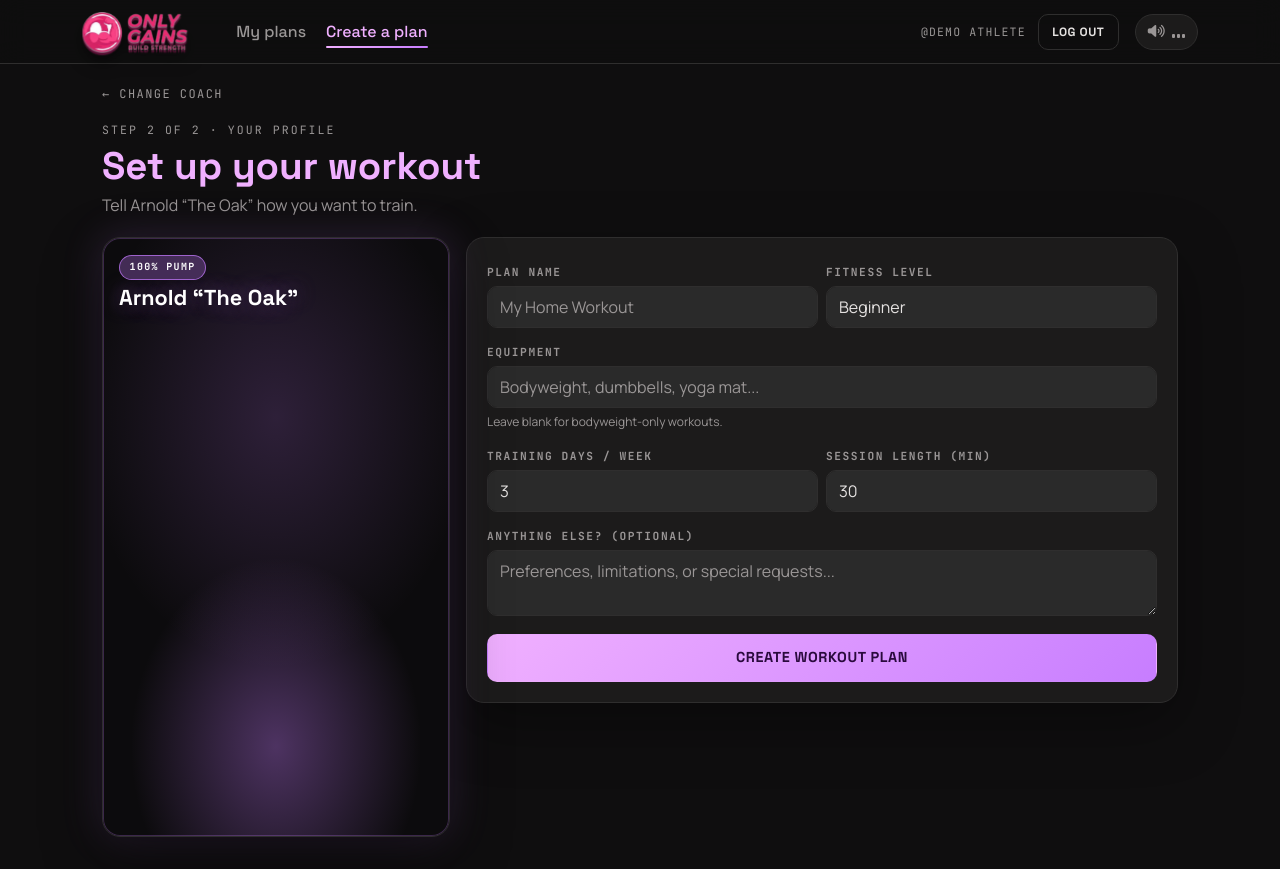
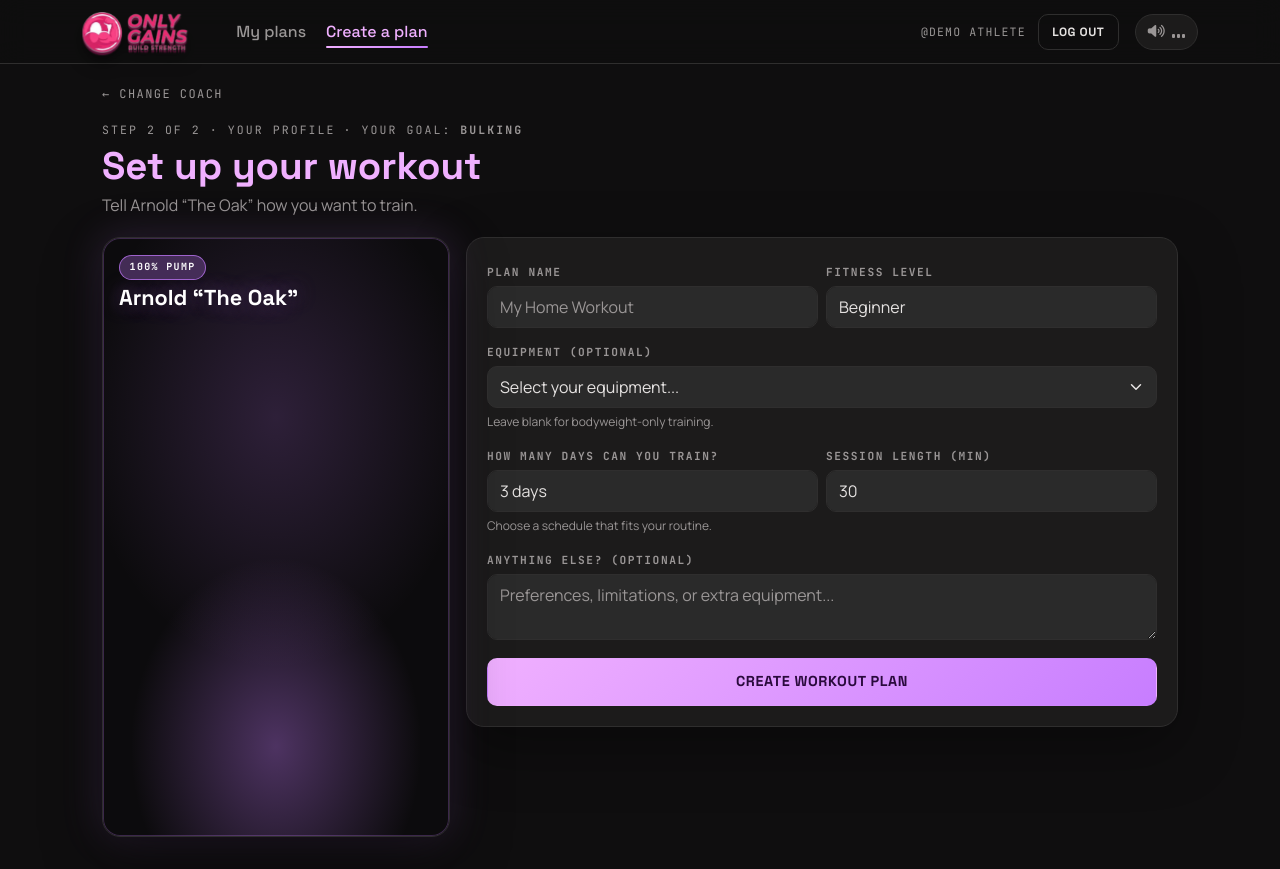
Before and after one commit to LZCR-JP/only_gains, a Rails app: page /workout_plans/new?mentor_id=1 in a window 1280 px wide. Run offline with Rails 7, Linux system fonts and the light colour scheme; a user stored in the database is signed in; data comes from the database, SQL or seed files in the repository; style sheets or scripts are compiled from the project's sources; parts of the project's set-up code (start-up, migrations or seed data) failed here and were passed over; some libraries are stand-ins or nearby versions.

Commit message:
improved the form

```diff
--- a/app/assets/stylesheets/components/_gainforge.scss
+++ b/app/assets/stylesheets/components/_gainforge.scss
@@ -472,3 +472,15 @@ body {
   width: 100%;
   max-width: 420px;
 }
+
+.gf-step-row {
+  display: flex;
+  flex-wrap: wrap;
+  align-items: center;
+  gap: .75rem 1rem;
+  margin-bottom: 1.5rem;
+}
+
+.gf-step-label {
+  margin: 0;
+}
--- a/app/controllers/workout_plans_controller.rb
+++ b/app/controllers/workout_plans_controller.rb
@@ -16,7 +16,8 @@ class WorkoutPlansController < ApplicationController
       fitness_level: "beginner", training_days: 3, duration_minutes: 30
     )
 
-    if params[:mentor_id].present?
+    return unless params[:mentor_id].present?
+
     @selected_mentor = @mentors.find_by(id: params[:mentor_id])
     unless @selected_mentor
       redirect_to new_workout_plan_path, alert: "Please choose an available coach."
@@ -26,7 +27,6 @@ class WorkoutPlansController < ApplicationController
     @workout_plan.mentor = @selected_mentor
     @workout_plan.goal = @selected_mentor.training_goal
     render :profile
-    end
   end
 
   def create
@@ -52,10 +52,10 @@ class WorkoutPlansController < ApplicationController
 
   def edit
     # A coach picked from the mentor page is only previewed until Save.
-    if params[:mentor_id].present?
+    return unless params[:mentor_id].present?
+
     mentor = @mentors.find_by(id: params[:mentor_id])
     @workout_plan.mentor = mentor if mentor
-    end
   end
 
   def update
@@ -110,6 +110,8 @@ class WorkoutPlansController < ApplicationController
   end
 
   def profile_params
-    params.require(:workout_plan).permit(*WorkoutPlan::PROFILE_FIELDS)
+    params.require(:workout_plan).permit(:title, :fitness_level, :training_days,
+                                         :duration_minutes, :description,
+                                         :mentor_id, equipment_list: [])
   end
 end
--- /dev/null
+++ b/app/javascript/controllers/equipment_picker_controller.js
@@ -0,0 +1,42 @@
+import { Controller } from "@hotwired/stimulus"
+
+export default class extends Controller {
+  static targets = ["panel", "summary"]
+
+  connect() {
+    this.closeOnOutsideClick = (event) => {
+      if (!this.element.contains(event.target)) this.close()
+    }
+    document.addEventListener("click", this.closeOnOutsideClick)
+    this.update()
+  }
+
+  disconnect() {
+    document.removeEventListener("click", this.closeOnOutsideClick)
+  }
+
+  toggle() {
+    this.panelTarget.hidden = !this.panelTarget.hidden
+  }
+
+  close() {
+    this.panelTarget.hidden = true
+  }
+
+  update() {
+    const checked = this.element.querySelectorAll("input[type=checkbox]:checked")
+    this.summaryTarget.replaceChildren()
+
+    if (checked.length === 0) {
+      this.summaryTarget.textContent = "Select your equipment..."
+      return
+    }
+
+    checked.forEach((box) => {
+      const chip = document.createElement("span")
+      chip.className = "badge rounded-pill text-bg-primary"
+      chip.textContent = box.value
+      this.summaryTarget.appendChild(chip)
+    })
+  }
+}
--- a/app/models/workout_plan.rb
+++ b/app/models/workout_plan.rb
@@ -7,6 +7,28 @@ class WorkoutPlan < ApplicationRecord
   FITNESS_LEVELS = {
     beginner: 'beginner', intermediate: 'intermediate', advanced: 'advanced'
   }.freeze
+
+  EQUIPMENT_OPTIONS = [
+    "Dumbbells",
+    "Resistance bands",
+    "Kettlebell",
+    "Barbell",
+    "Bench",
+    "Pull-up bar",
+    "Yoga mat",
+    "Jump rope",
+    "Foam roller",
+    "Stationary bike",
+    "Treadmill"
+  ].freeze
+
+  def equipment_list
+    equipment.to_s.split(",").map(&:strip).reject(&:blank?)
+  end
+
+  def equipment_list=(items)
+    self.equipment = Array(items).reject(&:blank?).join(", ").presence
+  end
 
   belongs_to :user
   belongs_to :mentor, optional: true
--- a/app/views/workout_plans/_form.html.erb
+++ b/app/views/workout_plans/_form.html.erb
@@ -1,4 +1,3 @@
-
 <% editing = workout_plan.persisted? %>
 
 <%= simple_form_for workout_plan,
@@ -30,18 +29,51 @@
 
   </div>
 
-  <%= f.input :equipment,
-      placeholder: "Bodyweight, dumbbells, yoga mat...",
-      hint: "Leave blank for bodyweight-only workouts." %>
+  <%# Equipment multi-select (replaces the old free-text field) %>
+  <div class="mb-3 position-relative" data-controller="equipment-picker">
+    <label class="form-label">Equipment (optional)</label>
+
+    <button type="button"
+            class="form-select text-start d-flex flex-wrap gap-1 align-items-center"
+            data-action="equipment-picker#toggle">
+      <span class="d-flex flex-wrap gap-1" data-equipment-picker-target="summary">
+        Select your equipment...
+      </span>
+    </button>
+
+    <div class="card p-2 mt-1 position-absolute w-100 shadow"
+         style="z-index: 10;"
+         data-equipment-picker-target="panel" hidden>
+      <%= hidden_field_tag "workout_plan[equipment_list][]", "", id: nil %>
+      <div class="row g-1">
+        <% WorkoutPlan::EQUIPMENT_OPTIONS.each do |option| %>
+          <% box_id = "equipment_#{option.parameterize(separator: '_')}" %>
+          <div class="col-6">
+            <div class="form-check">
+              <%= check_box_tag "workout_plan[equipment_list][]", option,
+                    workout_plan.equipment_list.include?(option),
+                    id: box_id,
+                    class: "form-check-input",
+                    data: { action: "change->equipment-picker#update" } %>
+              <%= label_tag box_id, option, class: "form-check-label" %>
+            </div>
+          </div>
+        <% end %>
+      </div>
+    </div>
+
+    <small class="form-text text-muted">Leave blank for bodyweight-only training.</small>
+  </div>
 
   <div class="row g-2">
 
     <div class="col-sm-6">
       <%= f.input :training_days,
-          label: "Training days / week",
-          collection: 1..7,
-          include_blank: "Select days",
-          required: true %>
+          label: "How many days can you train?",
+          collection: (1..7).map { |days| ["#{days} #{'day'.pluralize(days)}", days] },
+          include_blank: "Choose your weekly rhythm",
+          required: true,
+          hint: "Choose a schedule that fits your routine." %>
     </div>
 
     <div class="col-sm-6">
@@ -57,8 +89,8 @@
   <%= f.input :description,
       label: "Anything else? (Optional)",
       as: :text,
-      input_html: { rows: 2 },
-      placeholder: "Preferences, limitations, or special requests..." %>
+      input_html: { rows: 2, maxlength: 500 },
+      placeholder: "Preferences, limitations, or extra equipment..." %>
 
   <% if editing %>
 
--- a/app/views/workout_plans/profile.html.erb
+++ b/app/views/workout_plans/profile.html.erb
@@ -11,6 +11,12 @@
     <header class="gf-header">
       <span class="gf-eyebrow">
         Step 2 of 2 · Your profile
+        <% if @workout_plan.goal.present? %>
+            <div class="gf-selected-goal">
+              <span class="gf-selected-goal__label"> · YOUR GOAL: </span>
+              <strong><%= @workout_plan.goal.humanize %></strong>
+            </div>
+          <% end %>
       </span>
 
       <h1 class="gf-title">Set up your workout</h1>
```
Lines whose indentation alone changed are shown as unchanged.
